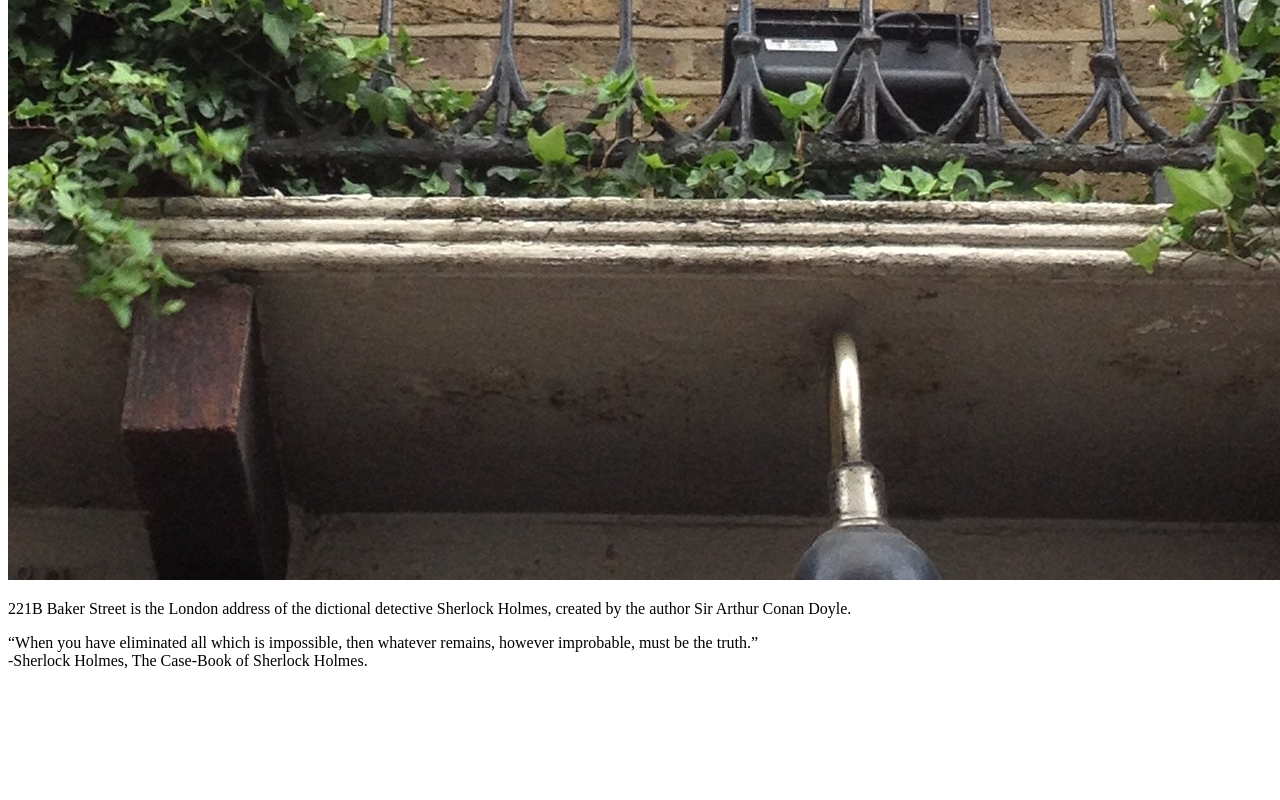
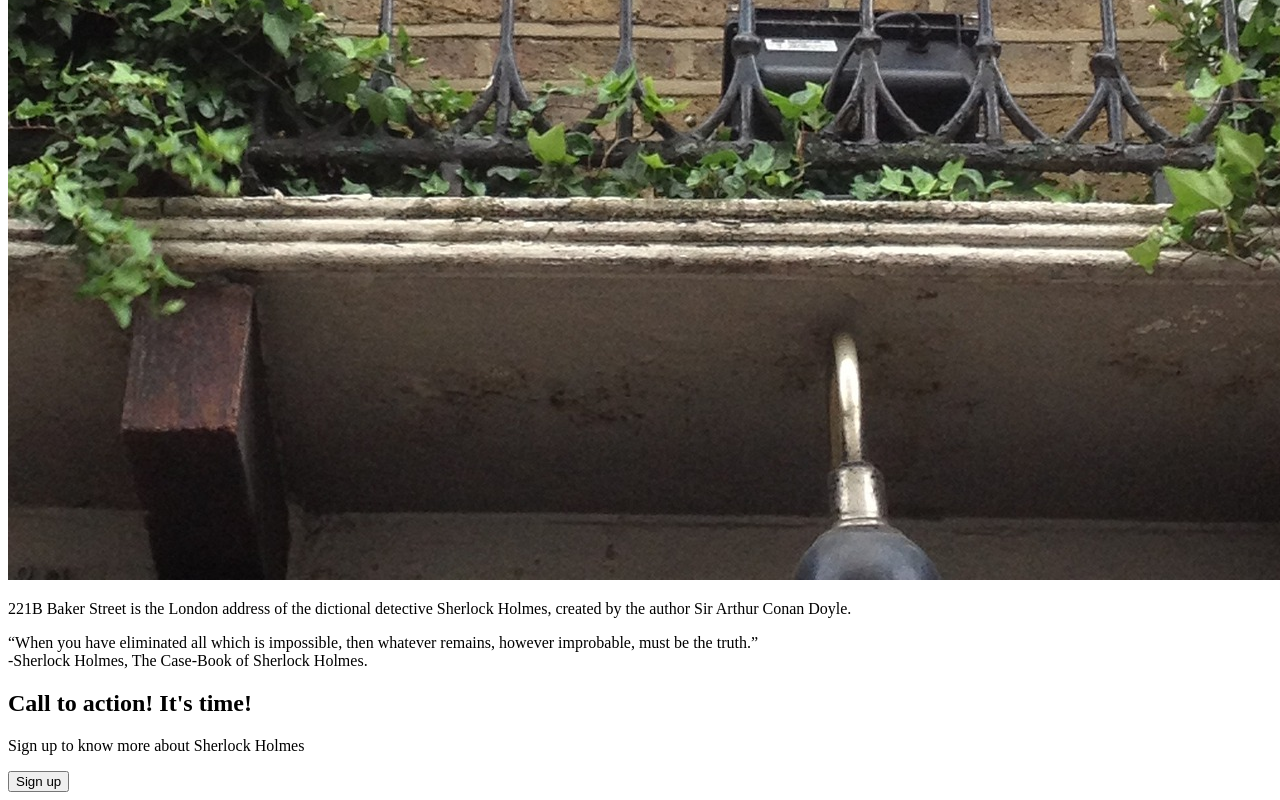
Before and after one commit to ColtMoons/sherlock-landing-page, a plain HTML site: page index.html in a window 1280 px wide. Shown: the part 5308-6108 px from the top of the page. Before the commit the page ends 5986 px from the top, so only its background shows below. Drawn offline with Linux system fonts and the light colour scheme.

Commit message:
Add Call to action Structure

```diff
--- a/index.html
+++ b/index.html
@@ -44,6 +44,15 @@
         <div class="author">-Sherlock Holmes, The Case-Book of Sherlock Holmes.</div>
     </div>
 
+    <div class="call-to-action">
+        <div class="card">
+            <div class="right">
+                <h2 class="title">Call to action! It's time!</h2>
+                <p class="text">Sign up to know more about Sherlock Holmes</p>
+            </div>
+            <button class="sign-up">Sign up</button>
+        </div>
+    </div>
 
 </body>
 </html>
```
